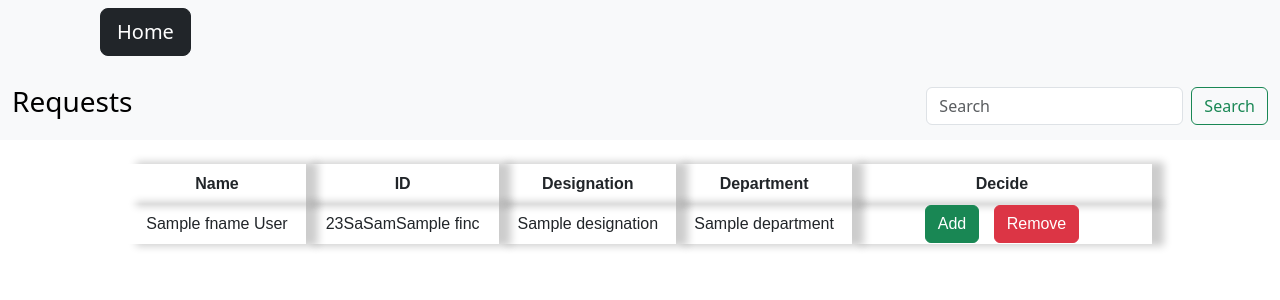
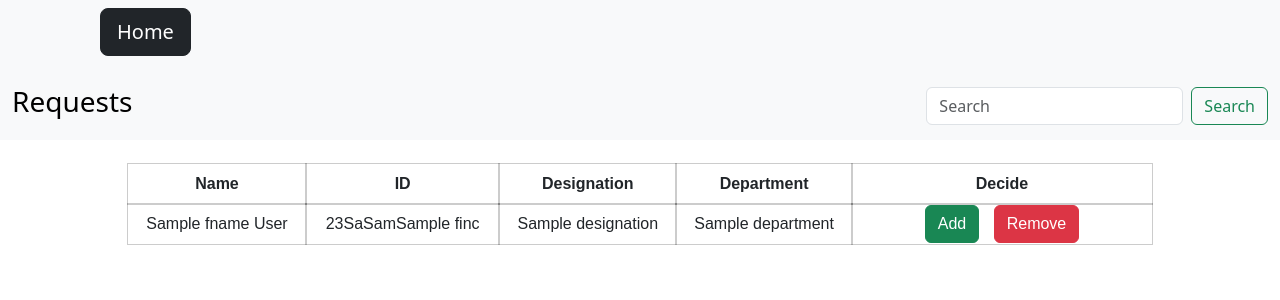
Before and after one commit to venkata1509/Attendance-Management-System, a Flask app: page /requestshandle in a window 1280 px wide. Shown: the top 300 px of the page. Run offline with Flask 3, Linux system fonts and the light colour scheme; a database or web service that is not in the repository returns one stand-in record (values such as "Sample title").

Commit message:
Update requests.html

```diff
--- a/templates/requests.html
+++ b/templates/requests.html
@@ -7,7 +7,7 @@
     />
     <style>
       .car {
-        box-shadow: 10px 0px 8px 2px rgba(0, 0, 0, 0.2);
+        box-shadow: 0px 0px 0px 1px rgba(0, 0, 0, 0.2);
         box-decoration-break: clone;
         max-width: 500px;
         margin: auto;
```
